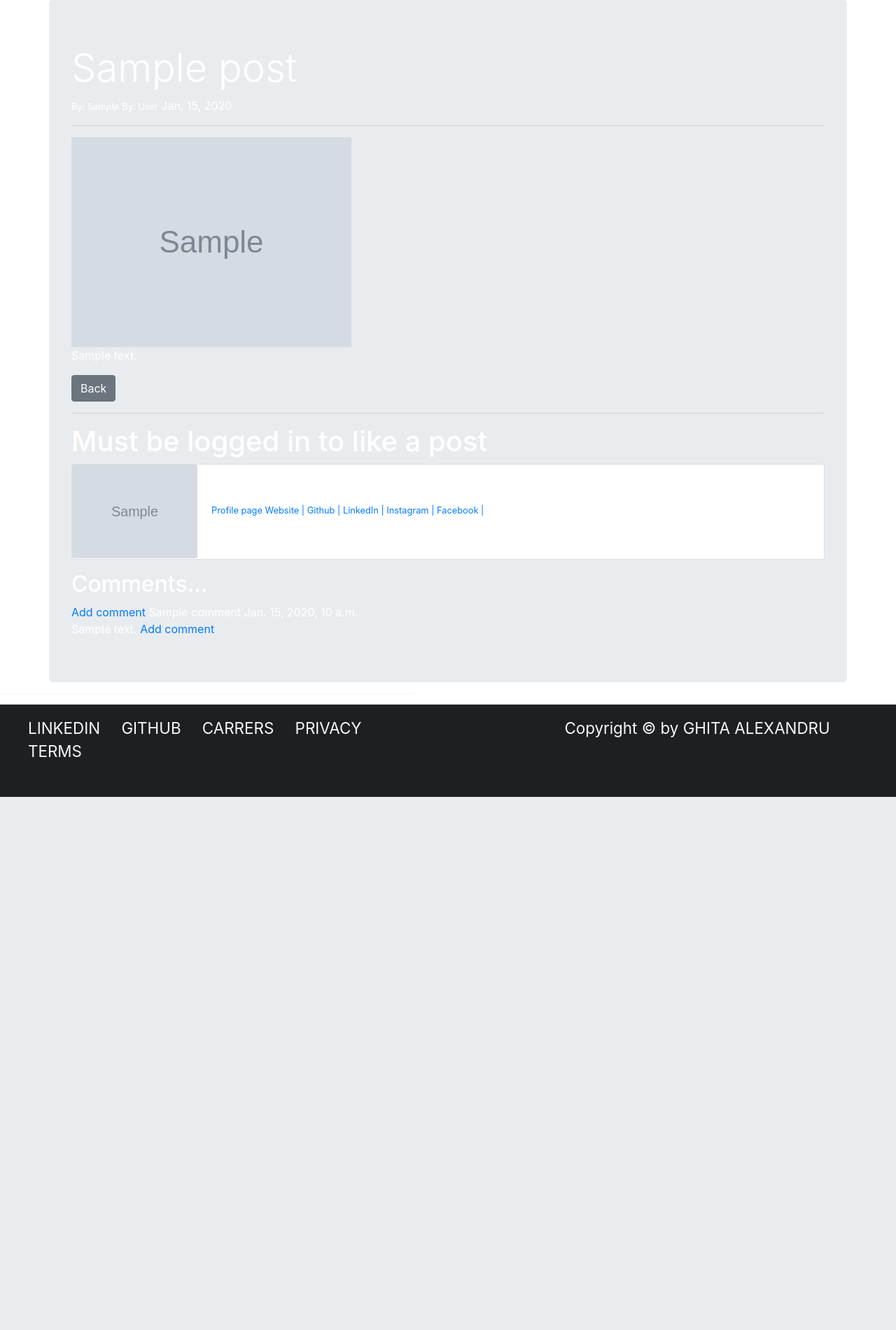
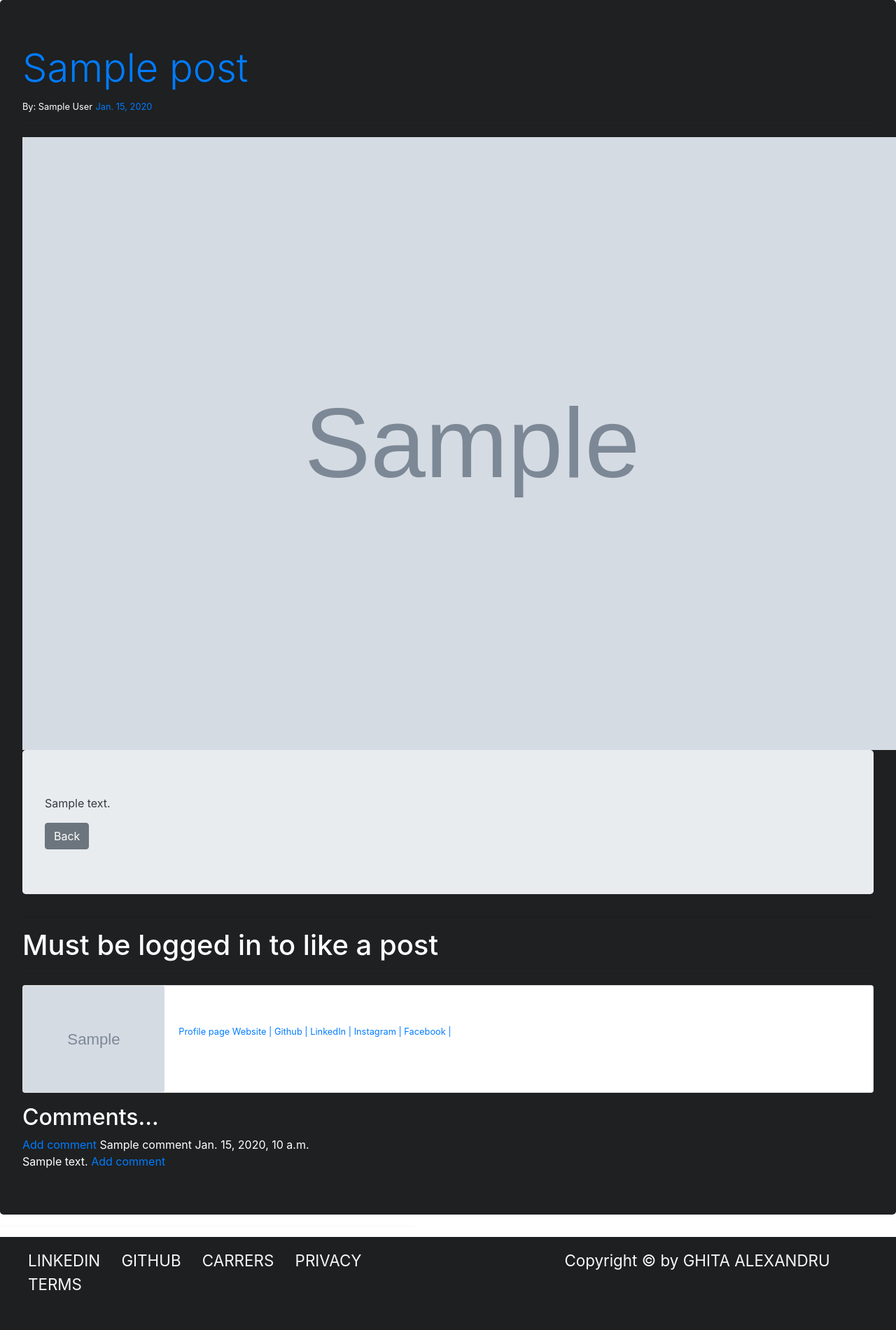
Before and after one commit to GhitaAlexandruIon/EpicBlog, a Django app: page /post/1 in a window 1280 px wide. Shown: the part 56-1957 px from the top of the page at 70% size. Before the commit the page ends 1195 px from the top, so only its background shows below. Run offline with Django 3.2, Linux system fonts and the light colour scheme; tables that the repository leaves empty hold one stand-in row (values such as "Sample post"); grey boxes marked "Sample" are stand-in pictures; some libraries are stand-ins or nearby versions.

Commit message:
fixed post detail page

```diff
--- a/epicApp/templates/add_post.html
+++ b/epicApp/templates/add_post.html
@@ -20,7 +20,7 @@
 
                 {{ form.media }}
                 {{ form.as_p }}
-                <button class="btn btn-secondary">Post</button>
+                <input type="submit" value="Post" class="btn btn-secondary">
             </form>
         </div>
         <script>
--- a/epicApp/templates/post_detail.html
+++ b/epicApp/templates/post_detail.html
@@ -4,11 +4,11 @@
     {{ post.title_tag }}
 {% endblock %}
 {% block content %}
-    <div class="container jumbotron">
-        <h1 class="display-4">{{ post.title }}</h1>
-        <small>By: {{ post.author.first_name }}</small>
-        <small>By: {{ post.author.last_name }}</small>
-        {{ post.post_date }}
+    <div class=" jumbotron detailContainer">
+        <h1 class="display-4 text-primary">{{ post.title }}</h1>
+        <small>By: {{ post.author.first_name }} {{ post.author.last_name }}</small>
+        <small class="text-primary">{{ post.post_date }}</small>
+
         {% if user.is_authenticated %}
             {% if user.id == post.author.id %}
                 <a href="{% url 'update_post' post.pk %}">Edit</a><br>
@@ -17,10 +17,12 @@
         {% endif %}
         <hr>
         {% if post.header_image %}
-            <img src="{{ post.header_image.url }}" alt="">
+            <img class="imageDetail" src="{{ post.header_image.url }}" alt="">
         {% endif %}
-        <p>{{ post.body|safe }}</p>
+        <div class="jumbotron text-dark">
+        <p class="">{{ post.body|safe }}</p>
         <a class="btn btn-secondary" href="{% url 'home' %}">Back</a>
+        </div>
         <hr>
         <form action="{% url 'like_post' post.pk %}" method="POST">
             {% csrf_token %}
@@ -35,6 +37,7 @@
                 <h1>Must be logged in to like a post</h1>
             {% endif %}
         </form>
+        <hr>
 
 
         {#    PROFILE#}
@@ -77,8 +80,8 @@
         {#    COMMENTS#}
         <h2>Comments...</h2>
         {% if not post.comments.all %}
-            <h3>No comments yet</h3>
-            <a href="{% url 'add_comment' post.pk %}">Add comment</a>
+            <h6 class="text-muted">No comments yet</h6>
+            <a class="btn btn-primary" href="{% url 'add_comment' post.pk %}">Add comment</a>
             >
         {% else %}
             <a href="{% url 'add_comment' post.pk %}">Add comment</a>
--- a/requirements.txt
+++ b/requirements.txt
@@ -1,6 +1,6 @@
 asgiref==3.2.10
 beautifulsoup4==4.9.1
-Django==3.0.8
+Django==3.0.9
 django-bootstrap4==2.2.0
 django-ckeditor==5.9.0
 django-debug-toolbar==2.2
--- a/sass/base/_base.sass
+++ b/sass/base/_base.sass
@@ -107,3 +107,8 @@ ul li
   background-repeat: no-repeat
   background-size: cover
   margin-top: 50px
+.imageDetail
+  height: 876px
+  width: 1285px
+.detailContainer
+  background-color: #1e2021
```
Also changed, not shown: static/epicapp/css/app.css (+1 -1 lines), 1 other file.
